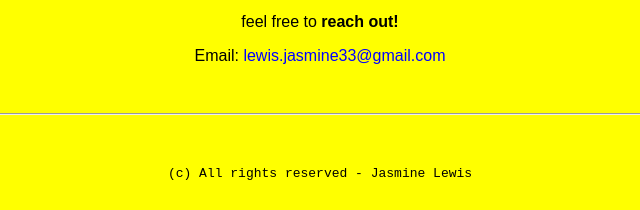
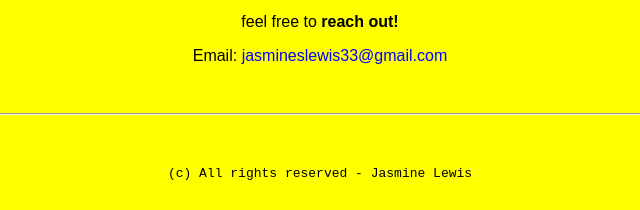
Before and after one commit to jasmineslewis/jasmineslewis.github.io, a plain HTML site: page index.html in a window 1280 px wide. Shown: the part 2083-2293 px from the top of the page, 320-960 px from the left. Drawn offline with Linux system fonts and the light colour scheme.

Commit message:
1/18 - 3:16

```diff
--- a/index.html
+++ b/index.html
@@ -73,7 +73,7 @@
     <p>concerns, or would like to know</p>
     <p>more about my background, please</p>
     <P>feel free to <strong>reach out!</strong></P>
-    <p>Email: <a href="mailto:lewis.jasmine33@gmail.com">lewis.jasmine33@gmail.com</a></p>
+    <p>Email: <a href="mailto:jasmineslewis33@gmail.com">jasmineslewis33@gmail.com</a></p>
   </body>
 
   <footer>
```
